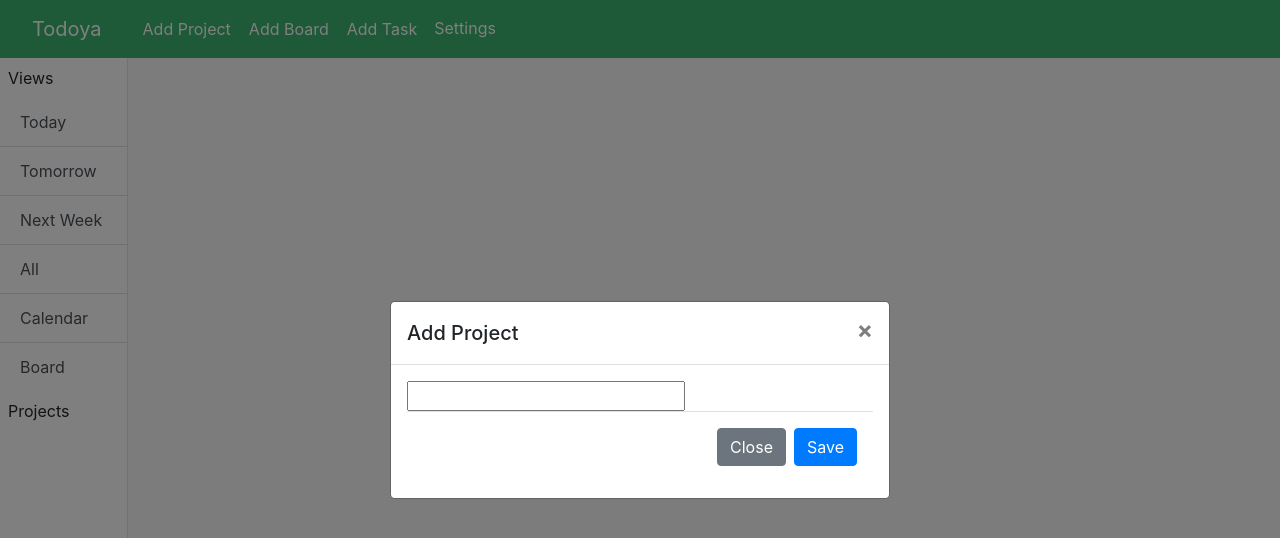
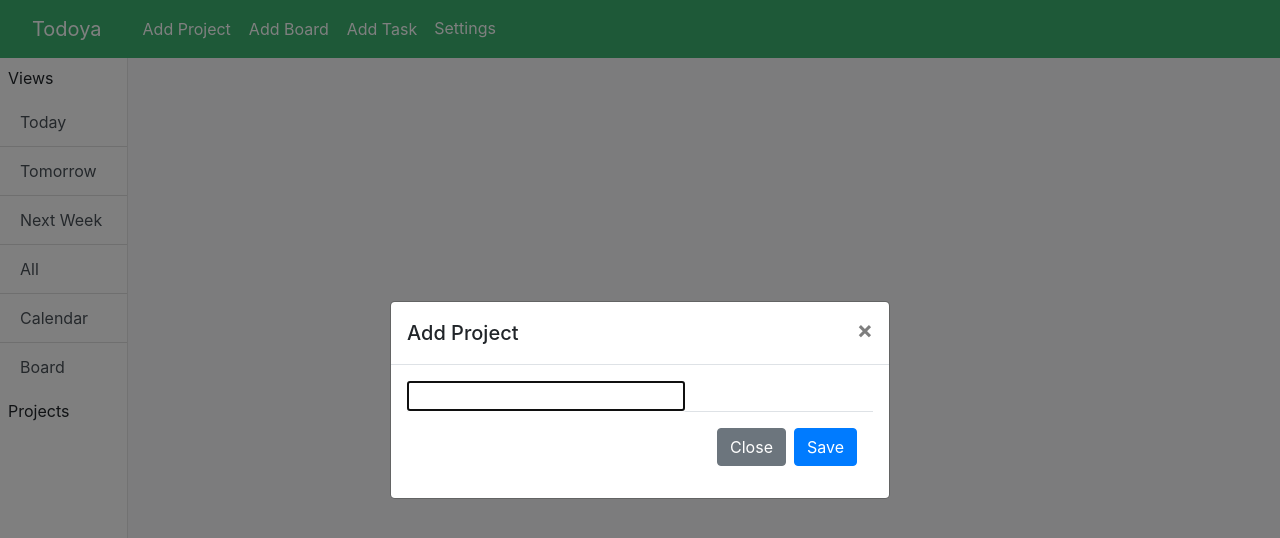
Before and after one commit to mytlogos/todoya, a Vue app in the folder frontend/: page / in a window 1280 px wide. Both pictures are taken after a click on the link "Add Project". Shown: the top 538 px of the page. Built offline with nearby package versions, Linux system fonts and the light colour scheme.

Commit message:
feat: autofocus name input in add modals

```diff
--- a/frontend/src/components/modals/add-board.vue
+++ b/frontend/src/components/modals/add-board.vue
@@ -1,10 +1,10 @@
 <template>
-    <modal :show="show" @submit="submitted" @close="$emit('close')">
+    <modal id="add-board-modal" :show="show" @submit="submitted" @close="$emit('close')">
         <template v-slot:title>
             Add Board
         </template>
         <template v-slot:body>
-            <input class="custom-control" v-model="name" type="text" @keyup.enter="submitted" />
+            <input id="board-name" class="custom-control" v-model="name" type="text" @keyup.enter="submitted" />
             <select v-model="project" class="custom-select">
                 <option selected>Select Project of Board</option>
                 <option
@@ -22,6 +22,7 @@
 import { Create, Board } from "@/client";
 import { defineComponent } from "vue";
 import modal from "./modal.vue";
+import $ from "jquery";
 
 export default defineComponent({
     name: "AddBoardModal",
@@ -37,20 +38,10 @@ export default defineComponent({
             project: project?.id || null as null | number
         };
     },
-    watch: {
-        show() {
-            const root = this.$el as HTMLElement;
-            console.log("should focus", root, this.show);
-
-            if (!root) {
-                return;
-            }
-            if (this.show) {
-                const input = root.querySelector("input");
-                input?.focus();
-                console.log("should focus", input);
-            }
-        }
+    mounted() {
+        $("#add-board-modal").on("shown.bs.modal", () =>
+            $("#board-name").trigger("focus")
+        );
     },
     methods: {
         async submitted() {
--- a/frontend/src/components/modals/add-project.vue
+++ b/frontend/src/components/modals/add-project.vue
@@ -1,10 +1,10 @@
 <template>
-    <modal :show="show" @submit="submitted" @close="$emit('close')">
+    <modal id="add-project-modal" :show="show" @submit="submitted" @close="$emit('close')">
         <template v-slot:title>
             Add Project
         </template>
         <template v-slot:body>
-            <input class="custom-control" v-model="name" type="text">
+            <input id="project-name" class="custom-control" v-model="name" type="text">
         </template>
     </modal>
 </template>
@@ -13,6 +13,7 @@
 import { Create, Project } from "@/client";
 import { defineComponent } from "vue";
 import modal from "./modal.vue";
+import $ from "jquery";
 
 export default defineComponent({
     name: "AddProjectModal",
@@ -26,17 +27,10 @@ export default defineComponent({
             name: "",
         };
     },
-    watch: {
-        show() {
-            const root = this.$el as HTMLElement;
-            console.log("should focus", root, this.show);
-            if (!root) {
-                return;
-            }
-            if (this.show) {
-                root.querySelector("input")?.focus();
-            }
-        }
+    mounted() {
+        $("#add-project-modal").on("shown.bs.modal", () =>
+            $("#project-name").trigger("focus")
+        );
     },
     methods: {
         async submitted() {
--- a/frontend/src/components/modals/add-task.vue
+++ b/frontend/src/components/modals/add-task.vue
@@ -1,10 +1,21 @@
 <template>
-    <modal :show="show" @submit="submitted" @close="$emit('close')">
+    <modal
+        id="add-task-modal"
+        :show="show"
+        @submit="submitted"
+        @close="$emit('close')"
+    >
         <template v-slot:title>
             Add Task
         </template>
         <template v-slot:body>
-            <input class="custom-control" v-model="name" type="text" @keyup.enter="submitted" />
+            <input
+                id="task-name"
+                class="custom-control"
+                v-model="name"
+                type="text"
+                @keyup.enter="submitted"
+            />
             <select v-model="project" class="custom-select">
                 <option selected>Select Project of Task</option>
                 <option
@@ -31,6 +42,7 @@
 import { Board, Create, Task } from "@/client";
 import { defineComponent } from "vue";
 import modal from "./modal.vue";
+import $ from "jquery";
 
 export default defineComponent({
     name: "AddTaskModal",
@@ -41,11 +53,13 @@ export default defineComponent({
     components: { modal },
     data() {
         const project = this.$store.getters.getFirstProject;
-        const board = project ? this.$store.getters.getBoards(project.id)[0] : null;
+        const board = project
+            ? this.$store.getters.getBoards(project.id)[0]
+            : null;
         return {
             name: "",
-            project: project?.id || null as null | number,
-            board: board?.id || null as null | number
+            project: project?.id || (null as null | number),
+            board: board?.id || (null as null | number)
         };
     },
     computed: {
@@ -53,20 +67,10 @@ export default defineComponent({
             return this.$store.getters.getBoards(this.project);
         }
     },
-    watch: {
-        show() {
-            const root = this.$el as HTMLElement;
-            console.log("should focus", root, this.show);
-
-            if (!root) {
-                return;
-            }
-            if (this.show) {
-                const input = root.querySelector("input");
-                input?.focus();
-                console.log("should focus", input);
-            }
-        },
+    mounted() {
+        $("#add-task-modal").on("shown.bs.modal", () =>
+            $("#task-name").trigger("focus")
+        );
     },
     methods: {
         async submitted() {
@@ -74,7 +78,7 @@ export default defineComponent({
             await this.$store.dispatch("addTask", {
                 title: this.name,
                 project: this.project,
-                board: this.board,
+                board: this.board
             } as Create<Task>);
 
             this.name = "";
```
